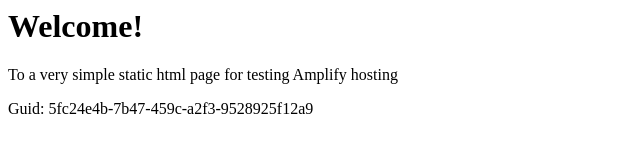
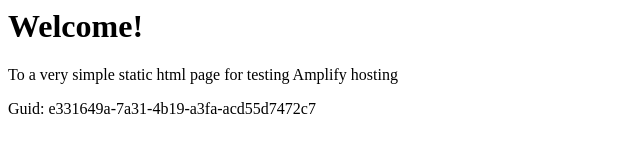
Before and after one commit to aws-aemilia-iad/Github-PR-Commit-Integration-Test-DoNotTouch-GitHubWebhookPushCanaryTest-v1-preprod-us-east-1, a website: page src/index.html in a window 1280 px wide. Shown: the full height of the page, 0-640 px from the left. Drawn offline with Linux system fonts and the light colour scheme.

Commit message:
commit from integ tests

```diff
--- a/src/index.html
+++ b/src/index.html
@@ -12,6 +12,6 @@
 <body>
     <h1>Welcome!</h1>
     <p>To a very simple static html page for testing Amplify hosting</p>
-    <p>Guid: 5fc24e4b-7b47-459c-a2f3-9528925f12a9</p></body>
+    <p>Guid: e331649a-7a31-4b19-a3fa-acd55d7472c7</p></body>
 
 </html>
```
